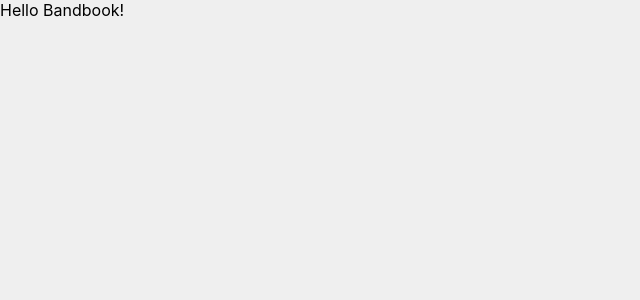
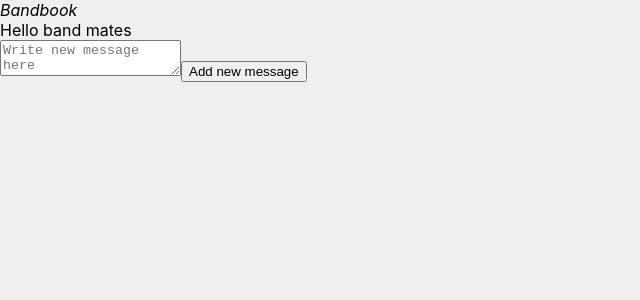
Before and after one commit to frythjof/bandbook-app, a React (Create React App) app: page / in a window 1280 px wide. Shown: the top 300 px of the page, without its empty margins (0-640 px from the left). Built offline with nearby package versions, Linux system fonts and the light colour scheme.

Commit message:
Add Message TextArea Button components and stories

```diff
--- a/src/components/App.js
+++ b/src/components/App.js
@@ -4,7 +4,9 @@
 //import Home from './Home'
 //import Route2 from './Route2'
 //import uid from 'uid'
-//import XY from './XY'
+import Message from './Message'
+import Button from './Button'
+import TextArea from './TextArea'
 
 const Wrapper = styled.section`
   display: grid;
@@ -48,7 +50,11 @@
 
   render() {
     return (
-      <div>Hello Bandbook!</div>
+      <div>
+        <em>Bandbook</em> <Message text={'Hello band mates'} />
+        <TextArea placeholder={'Write new message here'} />
+        <Button text={'Add new message'} />{' '}
+      </div>
       // <Router>
       //   <Wrapper>
       //     <Route
--- /dev/null
+++ b/src/components/Button.js
@@ -0,0 +1,7 @@
+import React, { Component } from 'react'
+
+export default class Button extends Component {
+  render() {
+    return <button>{this.props.text}</button>
+  }
+}
--- /dev/null
+++ b/src/components/Message.js
@@ -0,0 +1,7 @@
+import React, { Component } from 'react'
+
+export default class Message extends Component {
+  render() {
+    return <section>{this.props.text}</section>
+  }
+}
--- /dev/null
+++ b/src/components/TextArea.js
@@ -0,0 +1,7 @@
+import React, { Component } from 'react'
+
+export default class TextArea extends Component {
+  render() {
+    return <textarea placeholder={this.props.placeholder} />
+  }
+}
```
Also changed, not shown: src/stories/index.js (+81 -68 lines), 1 other file (tests, documents, lock files or other folders).
